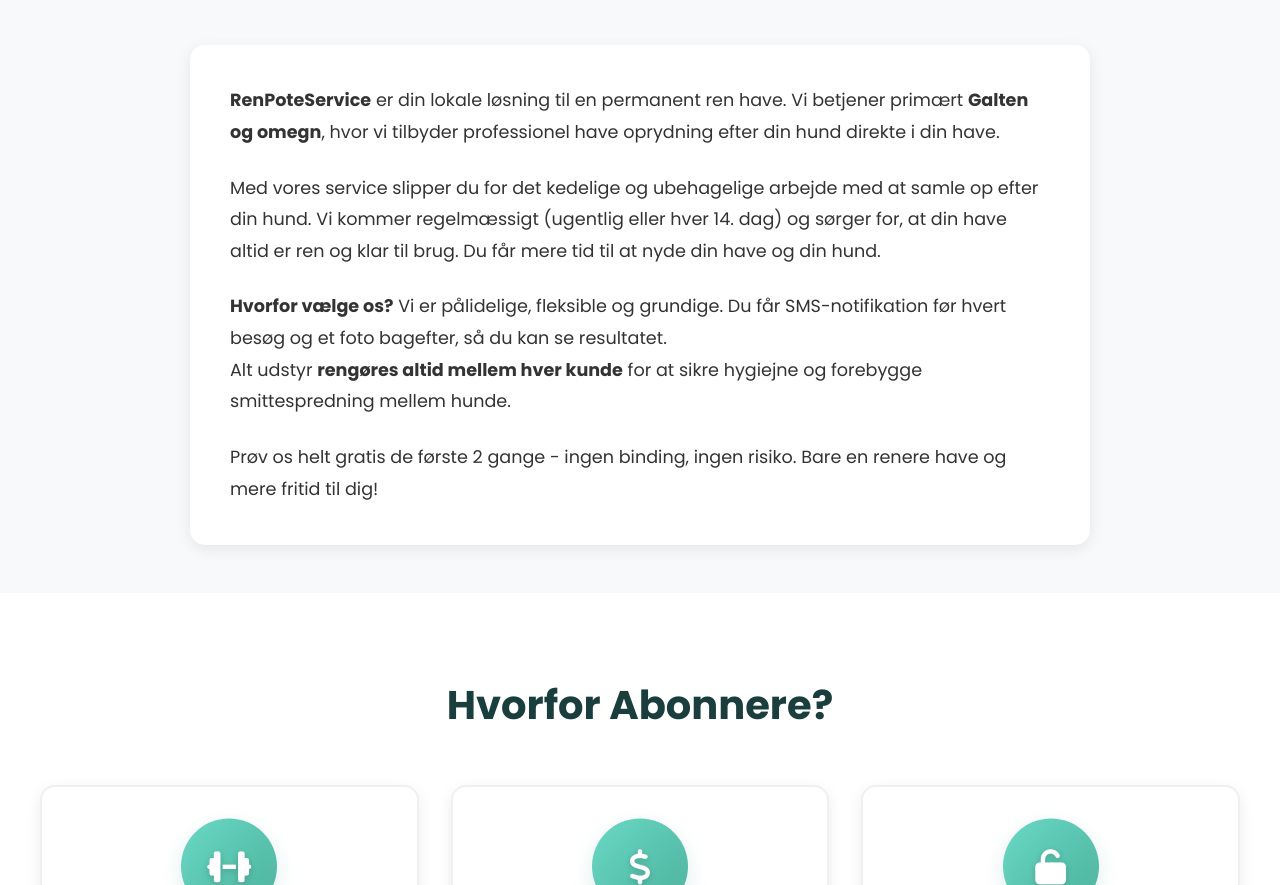
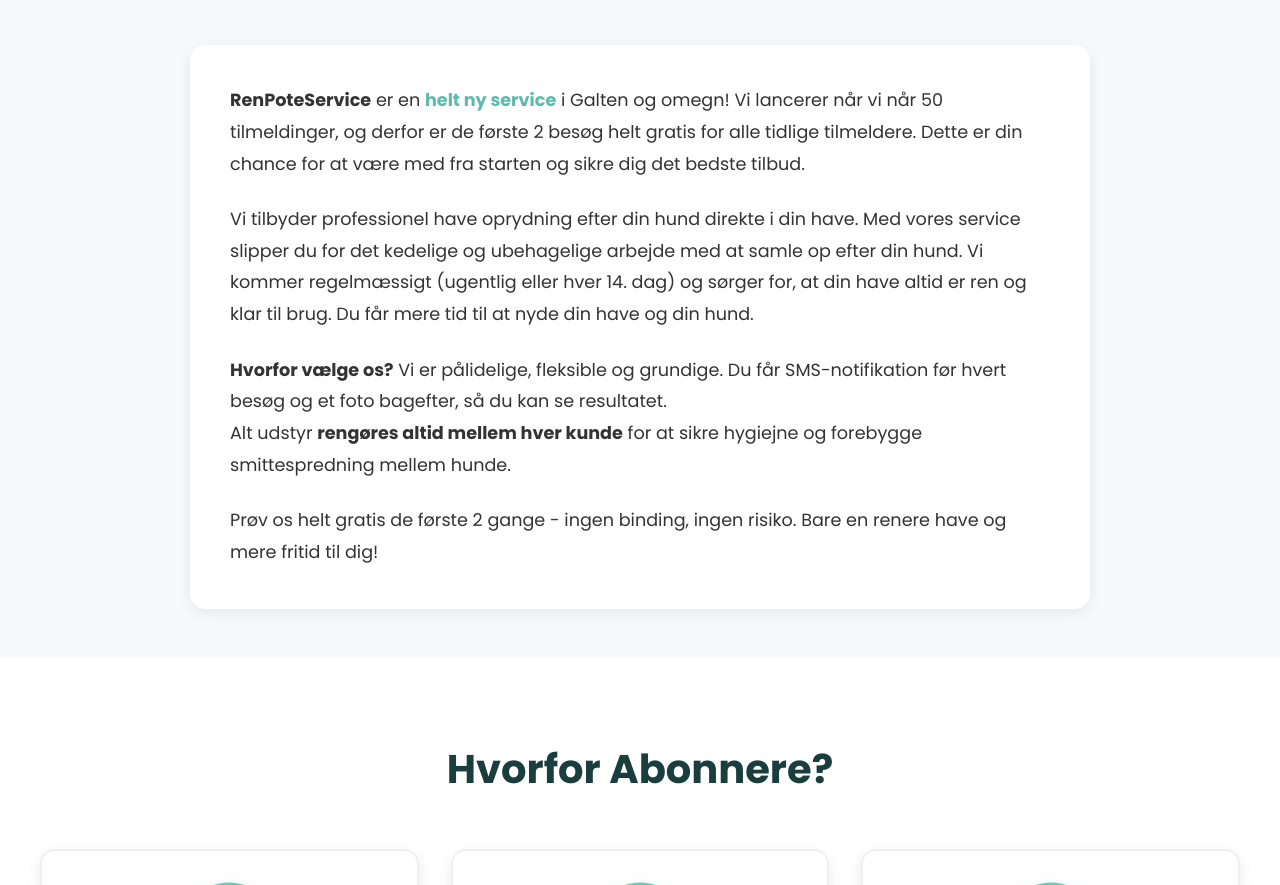
Before and after one commit to MartinKG60/renpoteservice, a plain HTML site: page index.html in a window 1280 px wide. Shown: the part 1255-2140 px from the top of the page. Drawn offline with Linux system fonts and the light colour scheme; no server answers.

Commit message:
Clarify that RenPoteService is a new service launching at 50 signups

```diff
--- a/index.html
+++ b/index.html
@@ -203,10 +203,10 @@
             <h2 class="section-title" style="color: #1a3d3d;">Om RenPoteService</h2>
             <div style="background: white; padding: 2.5rem; border-radius: 15px; box-shadow: 0 4px 15px rgba(0,0,0,0.08);">
                 <p style="font-size: 1.1rem; line-height: 1.8; color: #333; margin-bottom: 1.5rem;">
-                    <strong>RenPoteService</strong> er din lokale løsning til en permanent ren have. Vi betjener primært <strong>Galten og omegn</strong>, hvor vi tilbyder professionel have oprydning efter din hund direkte i din have.
+                    <strong>RenPoteService</strong> er en <strong style="color: #5DBAAC;">helt ny service</strong> i Galten og omegn! Vi lancerer når vi når 50 tilmeldinger, og derfor er de første 2 besøg helt gratis for alle tidlige tilmeldere. Dette er din chance for at være med fra starten og sikre dig det bedste tilbud.
                 </p>
                 <p style="font-size: 1.1rem; line-height: 1.8; color: #333; margin-bottom: 1.5rem;">
-                    Med vores service slipper du for det kedelige og ubehagelige arbejde med at samle op efter din hund. Vi kommer regelmæssigt (ugentlig eller hver 14. dag) og sørger for, at din have altid er ren og klar til brug. Du får mere tid til at nyde din have og din hund.
+                    Vi tilbyder professionel have oprydning efter din hund direkte i din have. Med vores service slipper du for det kedelige og ubehagelige arbejde med at samle op efter din hund. Vi kommer regelmæssigt (ugentlig eller hver 14. dag) og sørger for, at din have altid er ren og klar til brug. Du får mere tid til at nyde din have og din hund.
                 </p>
                 <p style="font-size: 1.1rem; line-height: 1.8; color: #333; margin-bottom: 1.5rem;">
                     <strong>Hvorfor vælge os?</strong> Vi er pålidelige, fleksible og grundige. Du får SMS-notifikation før hvert besøg og et foto bagefter, så du kan se resultatet.<br />
```
